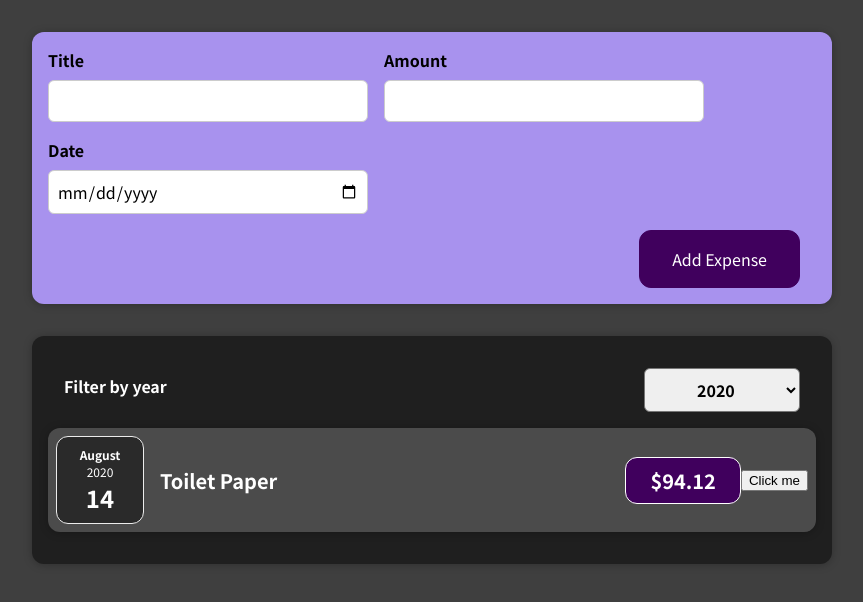
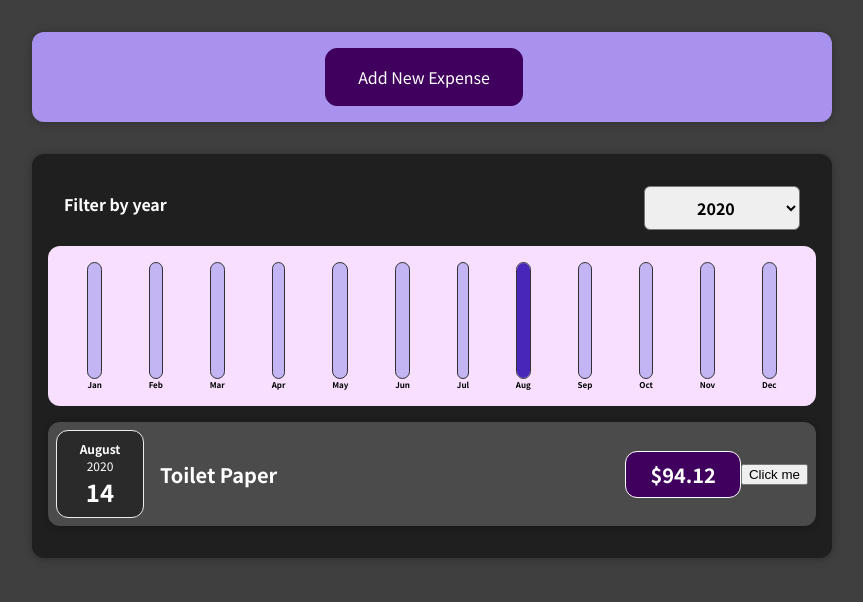
Before and after one commit to Trucker9/reactjs_sandbox, a React (Create React App) app in the folder first/: page / in a window 1280 px wide. Shown: the top 602 px of the page, without its empty margins (208-1071 px from the left). Built offline with nearby package versions, Linux system fonts and the light colour scheme.

Commit message:
adding a chart ( modifying css in JSX )

```diff
--- /dev/null
+++ b/first/src/components/Chart/Chart.css
@@ -0,0 +1,9 @@
+.chart {
+  padding: 1rem;
+  border-radius: 12px;
+  background-color: #f8dfff;
+  text-align: center;
+  display: flex;
+  justify-content: space-around;
+  height: 10rem;
+}
--- /dev/null
+++ b/first/src/components/Chart/Chart.js
@@ -0,0 +1,24 @@
+import React from 'react';
+
+import ChartBar from './ChartBar';
+import './Chart.css';
+
+const Chart = (props) => {
+  const dataPointValues = props.dataPoints.map(dataPoint => dataPoint.value);
+  const totalMaximum = Math.max(...dataPointValues);
+
+  return (
+    <div className='chart'>
+      {props.dataPoints.map((dataPoint) => (
+        <ChartBar
+          key={dataPoint.label}
+          value={dataPoint.value}
+          maxValue={totalMaximum}
+          label={dataPoint.label}
+        />
+      ))}
+    </div>
+  );
+};
+
+export default Chart;
--- /dev/null
+++ b/first/src/components/Chart/ChartBar.css
@@ -0,0 +1,30 @@
+.chart-bar {
+  height: 100%;
+  display: flex;
+  flex-direction: column;
+  align-items: center;
+}
+
+.chart-bar__inner {
+  height: 100%;
+  width: 100%;
+  border: 1px solid #313131;
+  border-radius: 12px;
+  background-color: #c3b4f3;
+  overflow: hidden;
+  display: flex;
+  flex-direction: column;
+  justify-content: flex-end;
+}
+
+.chart-bar__fill {
+  background-color: #4826b9;
+  width: 100%;
+  transition: all 0.3s ease-out;
+}
+
+.chart-bar__label {
+  font-weight: bold;
+  font-size: 0.5rem;
+  text-align: center;
+}
--- /dev/null
+++ b/first/src/components/Chart/ChartBar.js
@@ -0,0 +1,29 @@
+import React from 'react';
+
+import './ChartBar.css';
+
+const ChartBar = (props) => {
+  let barFillHeight = '0%';
+
+  if (props.maxValue > 0) {
+    barFillHeight = Math.round((props.value / props.maxValue) * 100) + '%';
+  }
+
+  return (
+    <div className='chart-bar'>
+      <div className='chart-bar__inner'>
+        <div
+          className='chart-bar__fill'
+          // To change Styling in JSX, the style attribute expects and object.
+          // in this object:
+          // key: css property name  &  value: css values
+          // if css property name had "-" we use the camel case version.
+          style={{ height: barFillHeight }}
+        ></div>
+      </div>
+      <div className='chart-bar__label'>{props.label}</div>
+    </div>
+  );
+};
+
+export default ChartBar;
--- a/first/src/components/Expenses/ExpenseItem.js
+++ b/first/src/components/Expenses/ExpenseItem.js
@@ -21,10 +21,10 @@ const ExpenseItem = (props) => {
   return (
     <Card className="expense-item">
       <ExpenseDate date={props.date} />
-      <div className="expense-item__description">
+      <li className="expense-item__description">
         <h2>{props.title}</h2>
         <div className="expense-item__price">${props.amount}</div>
-      </div>
+      </li>
 
       <button onClick={clickHandler} > Click me</button>
     </Card>
--- a/first/src/components/Expenses/Expenses.js
+++ b/first/src/components/Expenses/Expenses.js
@@ -1,10 +1,11 @@
 import React from "react";
 import { useState } from "react";
 
-import ExpenseItem from "./ExpenseItem";
+import ExpensesChart from "./ExpensesChart"
 import Card from "../UI/Card";
 import ExpensesFilter from "./ExpensesFilter";
 import "./Expenses.css";
+import ExpensesList from "./ExpensesList";
 
 const Expenses = (props) => {
   const [filteredYear, setFilteredYear] = useState("2020");
@@ -17,17 +18,6 @@ const Expenses = (props) => {
     return expense.date.getFullYear().toString() === filteredYear;
   });
 
-  let expenseContent =  <p> No Item Found </p>;
-  if (filteredExpenses.length > 0) {
-    expenseContent =  filteredExpenses.map((expense) => (
-      <ExpenseItem
-        key={expense.id}
-        title={expense.title}
-        amount={expense.amount}
-        date={expense.date}
-      />
-    ))
-  }
 
   return (
     <Card className="expenses">
@@ -35,7 +25,8 @@ const Expenses = (props) => {
         selected={filteredYear}
         onChangeFilter={filterChangeHandler}
       />
-      {expenseContent}
+      <ExpensesChart expenses={filteredExpenses} />
+      <ExpensesList items={filteredExpenses} />
     </Card>
   );
 };
--- /dev/null
+++ b/first/src/components/Expenses/ExpensesChart.js
@@ -0,0 +1,29 @@
+import React from 'react';
+
+import Chart from '../Chart/Chart';
+
+const ExpensesChart = (props) => {
+  const chartDataPoints = [
+    { label: 'Jan', value: 0 },
+    { label: 'Feb', value: 0 },
+    { label: 'Mar', value: 0 },
+    { label: 'Apr', value: 0 },
+    { label: 'May', value: 0 },
+    { label: 'Jun', value: 0 },
+    { label: 'Jul', value: 0 },
+    { label: 'Aug', value: 0 },
+    { label: 'Sep', value: 0 },
+    { label: 'Oct', value: 0 },
+    { label: 'Nov', value: 0 },
+    { label: 'Dec', value: 0 },
+  ];
+
+  for (const expense of props.expenses) {
+    const expenseMonth = expense.date.getMonth(); // starting at 0 => January => 0
+    chartDataPoints[expenseMonth].value += expense.amount;
+  }
+
+  return <Chart dataPoints={chartDataPoints} />;
+};
+
+export default ExpensesChart;
--- /dev/null
+++ b/first/src/components/Expenses/ExpensesList.css
@@ -0,0 +1,9 @@
+.expenses-list {
+  list-style: none;
+  padding: 0;
+}
+
+.expenses-list__fallback {
+  color: white;
+  text-align: center;
+}
--- /dev/null
+++ b/first/src/components/Expenses/ExpensesList.js
@@ -0,0 +1,25 @@
+import React from 'react';
+
+import ExpenseItem from './ExpenseItem';
+import './ExpensesList.css';
+
+const ExpensesList = (props) => {
+  if (props.items.length === 0) {
+    return <h2 className='expenses-list__fallback'>Found no expenses.</h2>;
+  }
+
+  return (
+    <ul className='expenses-list'>
+      {props.items.map((expense) => (
+        <ExpenseItem
+          key={expense.id}
+          title={expense.title}
+          amount={expense.amount}
+          date={expense.date}
+        />
+      ))}
+    </ul>
+  );
+};
+
+export default ExpensesList;
--- a/first/src/components/NewExpense/ExpenseForm.js
+++ b/first/src/components/NewExpense/ExpenseForm.js
@@ -62,7 +62,7 @@ const ExpenseForm = (props) => {
     e.preventDefault();
     const expenseData = {
       title: enteredTitle,
-      amount: enteredAmount,
+      amount: +enteredAmount,
       date: new Date(enteredDate),
     };
 
@@ -74,7 +74,6 @@ const ExpenseForm = (props) => {
     setEnteredAmount("");
     setEnteredDate("");
     setEnteredTitle("");
-
   };
 
   return (
@@ -115,7 +114,10 @@ const ExpenseForm = (props) => {
         </div>
       </div>
       <div className="new-expense__actions">
-        <button type="submit">Add Expense</button>
+        <button type="button" onClick={props.onCancel}>
+          Cancel
+        </button>
+        <button type='submit'>Add Expense</button>
       </div>
     </form>
   );
--- a/first/src/components/NewExpense/NewExpense.js
+++ b/first/src/components/NewExpense/NewExpense.js
@@ -1,29 +1,40 @@
-import React from 'react';
+import React, { useState } from "react";
 
-import ExpenseForm from './ExpenseForm';
-import './NewExpense.css';
+import ExpenseForm from "./ExpenseForm";
+import "./NewExpense.css";
 
 const NewExpense = (props) => {
+  const [isEditing, setIsEditing] = useState(false);
+  const startEditingHandler = () => {
+    setIsEditing(true);
+  };
 
-
+  const stopEditingHandler = () => {
+    setIsEditing(false);
+  };
 
   // Trying to send data from child to parent, they way it works is that we send a custom function as props to child element
   // Then we call that function whenever we want in the child element. REMEMBER: no child or parent can be skipped. this must be done level by level
-  const saveExpenseDataHandler = (enteredExpenseData)=>{
+  const saveExpenseDataHandler = (enteredExpenseData) => {
     const toSaveData = {
       ...enteredExpenseData,
-      id: Math.random().toString()
-    }
+      id: Math.random().toString(),
+    };
     // console.log(toSaveData);
     props.onAddExpense(toSaveData);
-  }
-
-
-
+  };
 
   return (
-    <div className='new-expense'>
-      <ExpenseForm onSaveExpenseData={saveExpenseDataHandler} />
+    <div className="new-expense">
+      {!isEditing && (
+        <button onClick={startEditingHandler}>Add New Expense</button>
+      )}
+      {isEditing && (
+        <ExpenseForm
+          onSaveExpenseData={saveExpenseDataHandler}
+          onCancel={stopEditingHandler}
+        />
+      )}
     </div>
   );
 };
```
Also changed, not shown: 1 other file (tests, documents, lock files or other folders).
